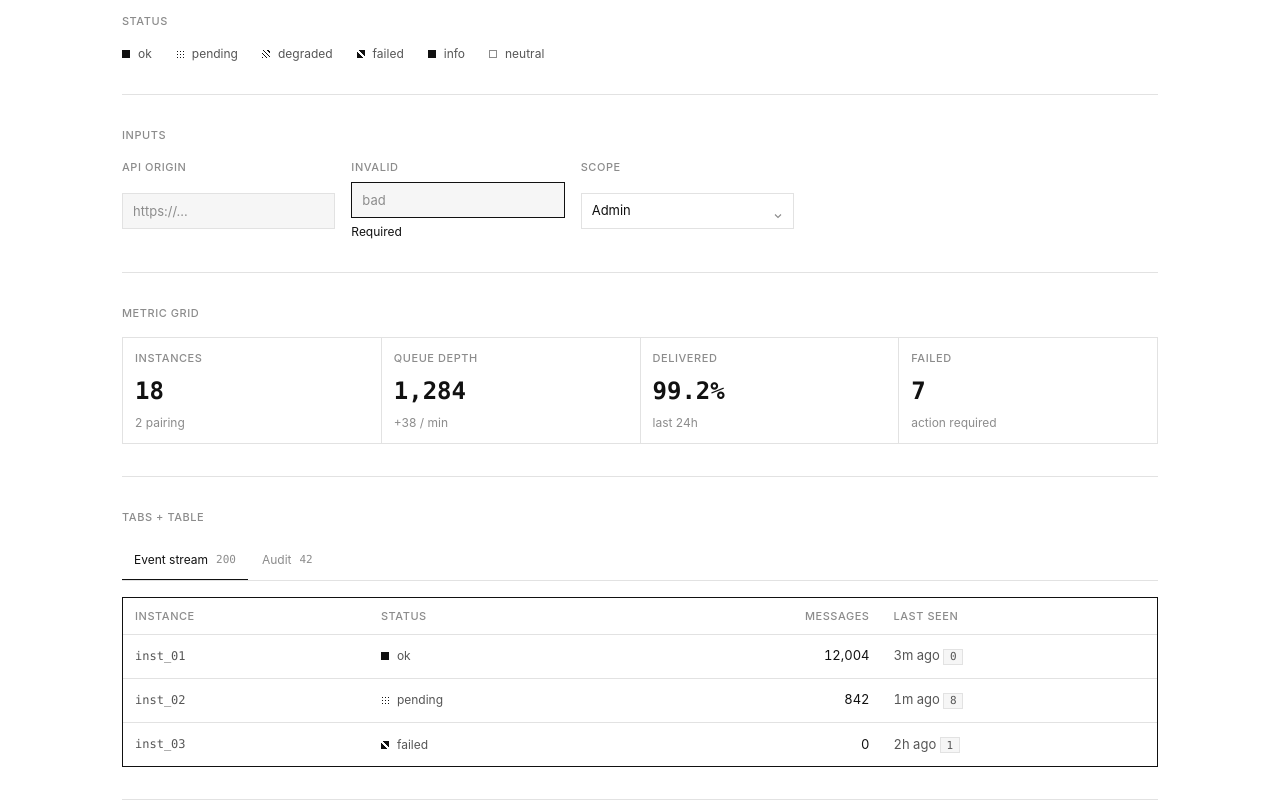
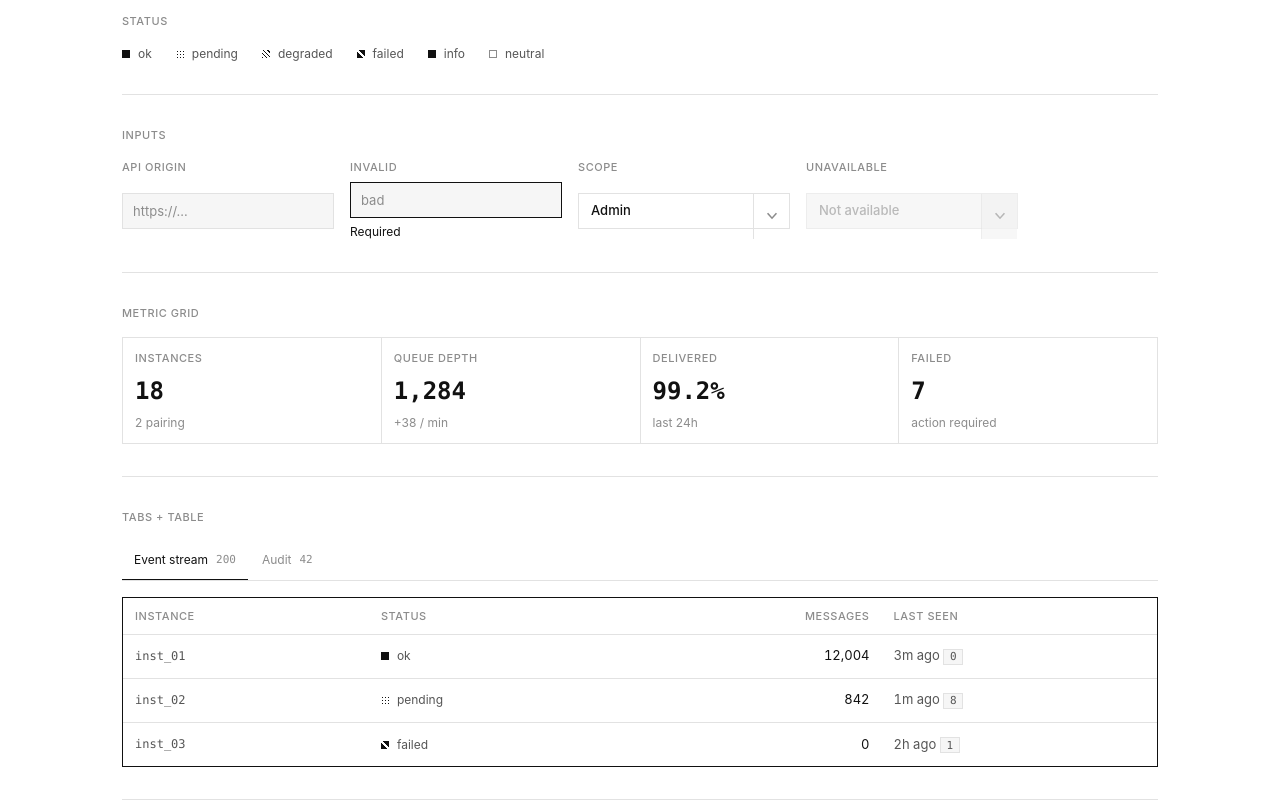
Before and after one commit to hiepknor/omniwa-console, a React (Vite) app: page /__ui in a window 1280 px wide. Shown: the part 976-1776 px from the top of the page. Built offline with nearby package versions, Linux system fonts and the light colour scheme.

Commit message:
feat: redesign dropdown selector

```diff
--- a/src/app/UiGallery.tsx
+++ b/src/app/UiGallery.tsx
@@ -116,7 +116,7 @@ export function UiGallery() {
         </Section>
 
         <Section title="Inputs">
-          <div className="grid sm:grid-cols-3 gap-4 max-w-2xl">
+          <div className="grid sm:grid-cols-4 gap-4 max-w-4xl">
             <Field label="API origin">{(id) => <Input id={id} placeholder="https://…" />}</Field>
             <Field label="Invalid" error="Required">
               {(id) => <Input id={id} aria-invalid placeholder="bad" />}
@@ -126,6 +126,13 @@ export function UiGallery() {
                 <Select id={id}>
                   <option>Admin</option>
                   <option>Instance</option>
+                </Select>
+              )}
+            </Field>
+            <Field label="Unavailable">
+              {(id) => (
+                <Select id={id} disabled>
+                  <option>Not available</option>
                 </Select>
               )}
             </Field>
--- a/src/ui/Select.tsx
+++ b/src/ui/Select.tsx
@@ -2,27 +2,50 @@ import type { SelectHTMLAttributes } from 'react';
 import { cn } from './cn';
 
 export function Select({ className, children, ...props }: SelectHTMLAttributes<HTMLSelectElement>) {
+  const disabled = props.disabled ?? false;
+
   return (
-    <div className={cn('relative inline-flex', className)}>
+    <div
+      className={cn(
+        'group relative inline-grid min-w-32 text-left focus-within:z-10',
+        className,
+      )}
+      data-disabled={disabled || undefined}
+    >
       <select
         className={cn(
-          'appearance-none w-full h-9 pl-2.5 pr-8 text-[13px] bg-surface text-fg border border-line',
-          'hover:border-line-strong focus-visible:outline-none focus-visible:border-line-strong',
+          'peer col-start-1 row-start-1 h-9 w-full appearance-none border border-line bg-surface pl-3 pr-11',
+          'cursor-pointer text-[13px] font-medium leading-none text-fg transition-colors',
+          'hover:border-line-strong hover:bg-recessed',
+          'focus-visible:border-line-strong focus-visible:outline-2 focus-visible:outline-offset-2 focus-visible:outline-accent',
+          'disabled:cursor-not-allowed disabled:bg-elevated disabled:text-fg-3 disabled:opacity-60',
+          'aria-[invalid=true]:border-line-strong aria-[invalid=true]:outline aria-[invalid=true]:outline-1 aria-[invalid=true]:outline-line-strong',
         )}
         {...props}
       >
         {children}
       </select>
-      <svg
+      <span
         aria-hidden
-        viewBox="0 0 16 16"
-        className="pointer-events-none absolute right-2.5 top-1/2 -translate-y-1/2 size-3 text-fg-3"
-        fill="none"
-        stroke="currentColor"
-        strokeWidth="1.5"
+        className={cn(
+          'pointer-events-none absolute bottom-px right-px top-px grid w-9 place-items-center border-l border-line',
+          'text-fg-3 transition-colors group-hover:border-line-strong group-hover:text-fg',
+          'peer-focus-visible:border-fg peer-focus-visible:bg-fg peer-focus-visible:text-bg',
+          'peer-disabled:bg-elevated peer-disabled:text-fg-3 peer-disabled:opacity-60',
+        )}
       >
-        <path d="m4 6 4 4 4-4" />
-      </svg>
+        <svg
+          viewBox="0 0 16 16"
+          className="size-3.5"
+          fill="none"
+          stroke="currentColor"
+          strokeWidth="1.75"
+          strokeLinecap="square"
+          strokeLinejoin="miter"
+        >
+          <path d="m3.5 5.5 4.5 5 4.5-5" />
+        </svg>
+      </span>
     </div>
   );
 }
```
Also changed, not shown: 1 other file (tests, documents, lock files or other folders).
